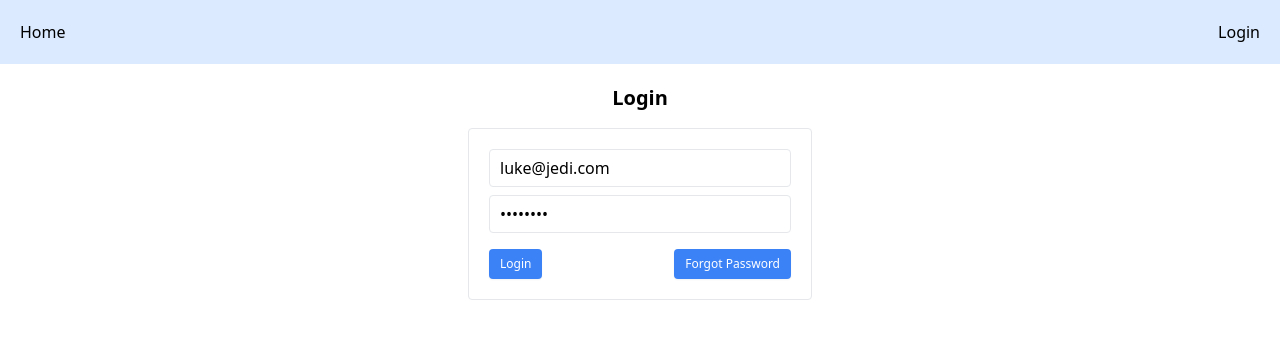
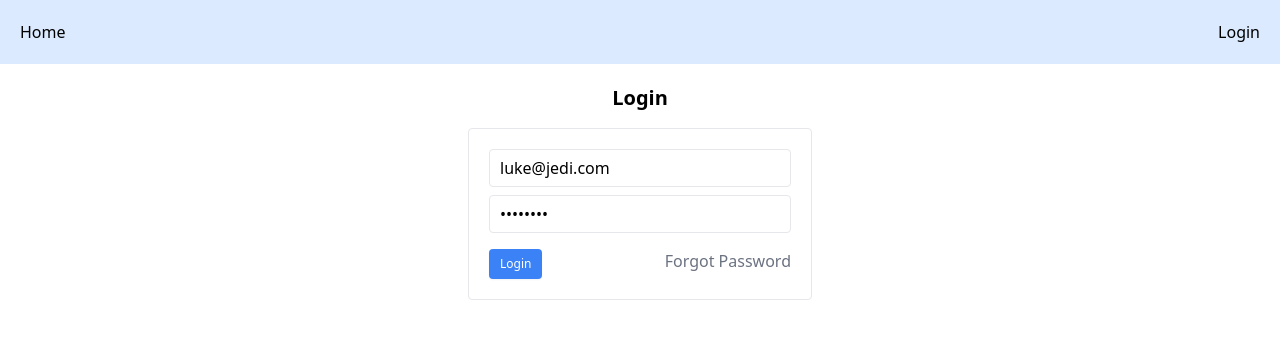
Before and after one commit to garethredfern/laravel-vue, a Vue app: page /login in a window 1280 px wide. Shown: the top 338 px of the page. Built offline with nearby package versions, Linux system fonts and the light colour scheme.

Commit message:
move forget password to seperate view

```diff
--- a/src/components/Login.vue
+++ b/src/components/Login.vue
@@ -15,30 +15,28 @@
       />
     </div>
     <div class="flex justify-between">
-      <button type="button" @click="login" :class="btnStyles">Login</button>
-      <button type="button" @click="forgotPassword" :class="btnStyles">
-        Forgot Password
-      </button>
+      <BaseBtn type="button" @click="login" text="Login" />
+      <router-link to="/forgot-password" class="text-gray-500"
+        >Forgot Password</router-link
+      >
     </div>
   </form>
 </template>
 
 <script>
-import AuthService from "@/services/AuthService";
+import BaseBtn from "@/components/BaseBtn";
 
 export default {
   name: "LoginFom",
+  components: {
+    BaseBtn,
+  },
   data() {
     return {
       email: "luke@jedi.com",
       password: "password",
       error: null,
     };
-  },
-  computed: {
-    btnStyles() {
-      return "px-2.5 py-1.5 border border-transparent text-xs rounded shadow-sm text-white bg-blue-500 hover:bg-blue-600 focus:outline-none focus:ring-2 focus:ring-offset-2 focus:ring-blue-500 text-center";
-    },
   },
   methods: {
     login() {
@@ -51,13 +49,6 @@ export default {
         .then(() => this.$router.push("/dashboard"))
         .catch((error) => (this.error = error));
     },
-    async forgotPassword() {
-      try {
-        await AuthService.forgotPassword();
-      } catch (error) {
-        console.error(error);
-      }
-    },
   },
 };
 </script>
--- /dev/null
+++ b/src/views/ForgotPassword.vue
@@ -0,0 +1,42 @@
+<template>
+  <div class="max-w-sm p-5 m-auto">
+    <h2 class="font-bold text-xl text-center mb-4">Forgot Password</h2>
+    <form>
+      <div class="mb-4">
+        <input
+          type="email"
+          v-model="email"
+          class="border rounded px-2.5 py-1.5 w-full"
+        />
+      </div>
+      <BaseBtn type="button" @click="forgotPassword" text="Forgot Password" />
+    </form>
+  </div>
+</template>
+
+<script>
+import BaseBtn from "@/components/BaseBtn";
+import AuthService from "@/services/AuthService";
+
+export default {
+  name: "ForgotPassword",
+  components: {
+    BaseBtn,
+  },
+  data() {
+    return {
+      email: "luke@jedi.com",
+      error: null,
+    };
+  },
+  methods: {
+    async forgotPassword() {
+      try {
+        await AuthService.forgotPassword();
+      } catch (error) {
+        this.error = error;
+      }
+    },
+  },
+};
+</script>
```
